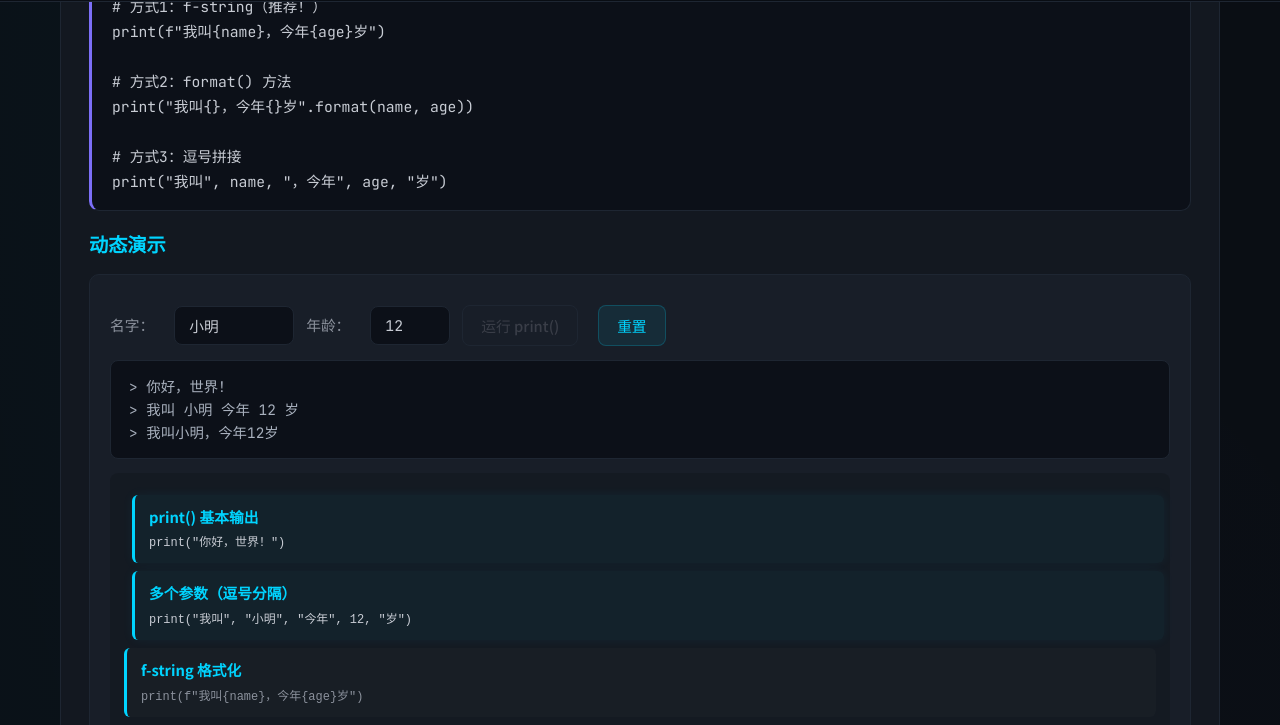
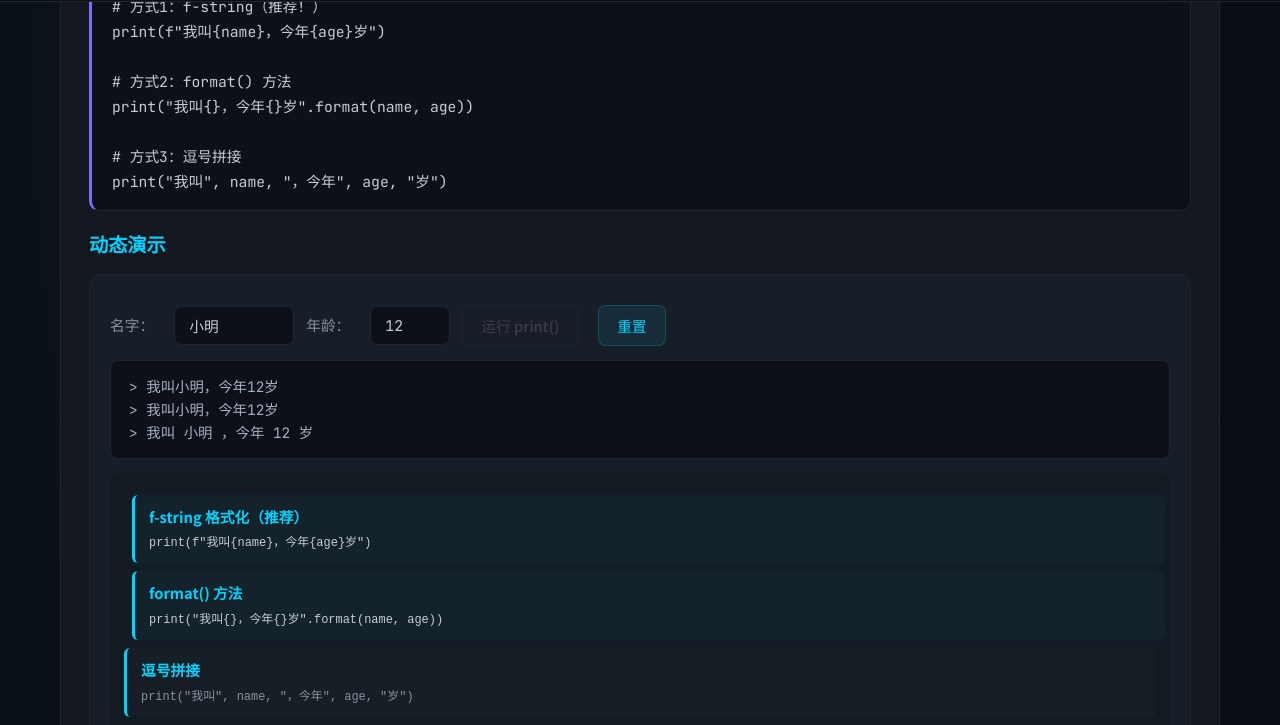
Before and after one commit to whtcc-yuchangle/AI-basics-education, a plain HTML site: page 01_input_output/index.html in a window 1280 px wide. Both pictures are taken after a click on the button "运行 print()". Shown: the part 854-1579 px from the top of the page. Drawn offline with Linux system fonts and the light colour scheme.

Commit message:
修复输入输出页面代码展示与演示效果不匹配
- print() 演示改为与代码块一致的 3 种格式化 + sep/end
- input() 演示修复代码、聊天输出、输出描述三处不一致

```diff
--- a/01_input_output/index.html
+++ b/01_input_output/index.html
@@ -324,11 +324,11 @@ height = float(input("请输入身高：")) # float() 转小数</div>
             btn.disabled = true; resetBtn.disabled = false;
 
             const demos = [
-                { title: 'print() 基本输出', code: 'print("你好，世界！")', result: '你好，世界！', delay: 0 },
-                { title: '多个参数（逗号分隔）', code: `print("我叫", "${name}", "今年", ${age}, "岁")`, result: `我叫 ${name} 今年 ${age} 岁`, delay: 1400 },
-                { title: 'f-string 格式化', code: `print(f"我叫{name}，今年{age}岁")`, result: `我叫${name}，今年${age}岁`, delay: 2800 },
-                { title: '自定义分隔符 sep', code: `print(1, 2, 3, sep=" → ")`, result: '1 → 2 → 3', delay: 4200 },
-                { title: '自定义结尾 end', code: `print("Hello", end="!!!")`, result: 'Hello!!!', delay: 5600 },
+                { title: 'f-string 格式化（推荐）', code: 'print(f"我叫{name}，今年{age}岁")', result: `我叫${name}，今年${age}岁`, delay: 0 },
+                { title: 'format() 方法', code: 'print("我叫{}，今年{}岁".format(name, age))', result: `我叫${name}，今年${age}岁`, delay: 1400 },
+                { title: '逗号拼接', code: 'print("我叫", name, "，今年", age, "岁")', result: `我叫 ${name} ，今年 ${age} 岁`, delay: 2800 },
+                { title: '自定义分隔符 sep', code: 'print(1, 2, 3, sep=" - ")', result: '1 - 2 - 3', delay: 4200 },
+                { title: '自定义结尾 end', code: 'print("Hi", end="!")', result: 'Hi!', delay: 5600 },
             ];
 
             demos.forEach((demo, i) => {
@@ -394,9 +394,9 @@ height = float(input("请输入身高：")) # float() 转小数</div>
             addChat(age, true, 3400);
             addStep(`用户输入 <strong style="color:var(--green)">${age}</strong> → int() 转换 → age = ${age}`, 3800);
 
-            addStep(`执行 <code style="color:var(--cyan)">print(f"${name}，明年{age + 1}岁")</code>`, 4800);
+            addStep('执行 <code style="color:var(--cyan)">print(f"{name}，你好！你明年{age + 1}岁。")</code>', 4800);
             setTimeout(() => addChat(`${name}，你好！你明年${parseInt(age) + 1}岁。`, false, 100), 5200);
-            addStep(`输出 → "${name}，你明年${parseInt(age) + 1}岁。"`, 5800);
+            addStep(`输出 → "${name}，你好！你明年${parseInt(age) + 1}岁。"`, 5800);
 
             setTimeout(() => { btn.disabled = false; }, 6400);
         });
```
